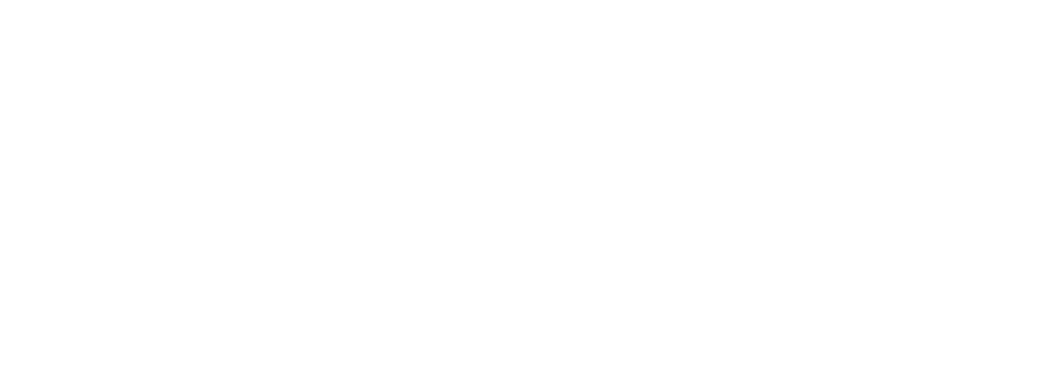
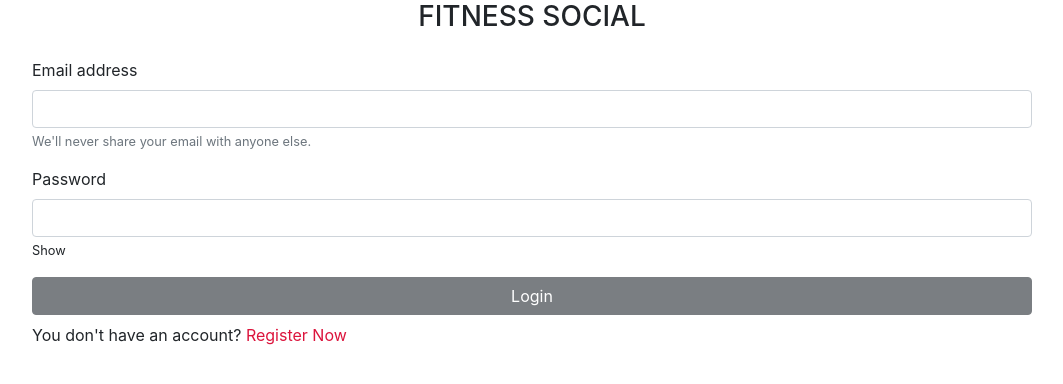
Before and after one commit to Longpham30500/social-gym-2022, a React (Create React App) app in the folder client/: page / in a window 1280 px wide. Shown: the top 384 px of the page, without its empty margins (108-1171 px from the left). Built offline with nearby package versions, Linux system fonts and the light colour scheme.

Commit message:
Create redux(actions, reducers,stores) and login page.

```diff
--- a/client/src/App.js
+++ b/client/src/App.js
@@ -1,6 +1,7 @@
 import {BrowserRouter as Router , Route} from 'react-router-dom'
 import PageRender from './PageRender'
-
+import Home from './pages/home';
+import Login from './pages/login';
 
 function App() {
   return (
@@ -8,6 +9,7 @@
       <input type="checkbox" id="theme" />
     <div className="App">
         <div className="main">
+        <Route exact path="/" component={Login} />
         <Route exact path="/:page" component={PageRender} />
         <Route exact path="/:page/:id" component={PageRender} />
         </div>
--- a/client/src/index.css
+++ b/client/src/index.css
@@ -32,3 +32,6 @@
   margin: auto;
 
 }
+
+/* -------- AUTH -------- */
+@import url("./styles/auth.css");
--- a/client/src/index.js
+++ b/client/src/index.js
@@ -1,15 +1,19 @@
 import React from 'react';
-import ReactDOM from 'react-dom/client';
+import ReactDOM from 'react-dom';
 import './index.css';
 import App from './App';
 import reportWebVitals from './reportWebVitals';
+import DataProvider from './redux/store'
 
-const root = ReactDOM.createRoot(document.getElementById('root'));
-root.render(
+ReactDOM.render(
   <React.StrictMode>
-    <App />
-  </React.StrictMode>
+    <DataProvider>
+      <App />
+    </DataProvider>
+  </React.StrictMode>,
+  document.getElementById('root')
 );
+
 
 // If you want to start measuring performance in your app, pass a function
 // to log results (for example: reportWebVitals(console.log))
--- /dev/null
+++ b/client/src/pages/home.js
@@ -0,0 +1,11 @@
+import React from 'react'
+
+const Home = () => {
+  return (
+    <div>
+        <h1>Home</h1>
+    </div>
+  )
+}
+
+export default Home
--- a/client/src/pages/login.js
+++ b/client/src/pages/login.js
@@ -1,9 +1,74 @@
-import React from 'react'
+import React, { useState, useEffect } from 'react'
+import { Link, useHistory } from 'react-router-dom'
+import { login } from '../redux/actions/authAction'
+import { useDispatch, useSelector } from 'react-redux'
+
 
 const Login = () => {
+    const initialState = { email: '', password: '' }
+    const [userData, setUserData] = useState(initialState)
+    const { email, password } = userData
+
+    const [typePass, setTypePass] = useState(false)
+
+    const { auth } = useSelector(state => state)
+    const dispatch = useDispatch()
+    const history = useHistory()
+
+    useEffect(() => {
+        if(auth.token) history.push("/")
+    }, [auth.token, history])
+
+    const handleChangeInput = e => {
+        const { name, value } = e.target
+        setUserData({...userData, [name]:value})
+    }
+
+    const handleSubmit = e => {
+        e.preventDefault()
+        dispatch(login(userData))
+    }
+
     return (
-        <div>
-            Login
+        <div className="auth_page">
+            <form onSubmit={handleSubmit}>
+                <h3 className="text-uppercase text-center mb-4">Fitness Social</h3>
+
+                <div className="form-group">
+                    <label htmlFor="exampleInputEmail1">Email address</label>
+                    <input type="email" className="form-control" id="exampleInputEmail1" name="email"
+                    aria-describedby="emailHelp" onChange={handleChangeInput} value={email} />
+
+                    <small id="emailHelp" className="form-text text-muted">
+                        We'll never share your email with anyone else.
+                    </small>
+                </div>
+
+                <div className="form-group">
+                    <label htmlFor="exampleInputPassword1">Password</label>
+
+                    <div className="pass">
+
+                        <input type={ typePass ? "text" : "password" }
+                        className="form-control" id="exampleInputPassword1"
+                        onChange={handleChangeInput} value={password} name="password" />
+
+                        <small onClick={() => setTypePass(!typePass)}>
+                            {typePass ? 'Hide' : 'Show'}
+                        </small>
+                    </div>
+
+                </div>
+
+                <button type="submit" className="btn btn-dark w-100"
+                disabled={email && password ? false : true}>
+                    Login
+                </button>
+
+                <p className="my-2">
+                    You don't have an account? <Link to="/register" style={{color: "crimson"}}>Register Now</Link>
+                </p>
+            </form>
         </div>
     )
 }
--- /dev/null
+++ b/client/src/redux/actions/authAction.js
@@ -0,0 +1,11 @@
+export const TYPES = {
+    AUTH: 'AUTH'
+}
+
+export const login = (data) => {
+    try {
+
+    } catch (err) {
+
+    }
+}
--- /dev/null
+++ b/client/src/redux/reducers/authReducer.js
@@ -0,0 +1,15 @@
+import { TYPES } from '../actions/authAction'
+
+const initialState = {}
+
+const authReducer = (state = initialState, action) => {
+    switch (action.type){
+        case TYPES.AUTH:
+            return action.payload;
+        default:
+            return state;
+    }
+}
+
+
+export default authReducer
--- /dev/null
+++ b/client/src/redux/reducers/index.js
@@ -0,0 +1,6 @@
+import { combineReducers } from 'redux'
+import auth from './authReducer'
+
+export default combineReducers({
+    auth
+})
--- /dev/null
+++ b/client/src/redux/store.js
@@ -0,0 +1,22 @@
+import { createStore, applyMiddleware } from 'redux'
+import { Provider } from 'react-redux'
+import thunk from 'redux-thunk'
+
+import rootReducer from './reducers/index'
+
+import { composeWithDevTools } from 'redux-devtools-extension'
+
+const store = createStore(
+    rootReducer,
+    composeWithDevTools(applyMiddleware(thunk))
+)
+
+const DataProvider = ({children}) => {
+    return(
+        <Provider store={store}>
+            {children}
+        </Provider>
+    )
+}
+
+export default DataProvider
--- /dev/null
+++ b/client/src/styles/auth.css
@@ -0,0 +1,17 @@
+.auth_page{
+    width: 100%;
+    min-height: 100vh;
+    background: #fdfdfd;
+    position: relative;
+}
+.auth_page form{
+    background: #fff;
+    max-width: 400px;
+    width: 100%;
+    border: 1px solid #ddd;
+    padding: 50px 25px;
+    position: absolute;
+    top: 50%;
+    left: 50%;
+    transform: translate(-50%, -50%);
+}
```
